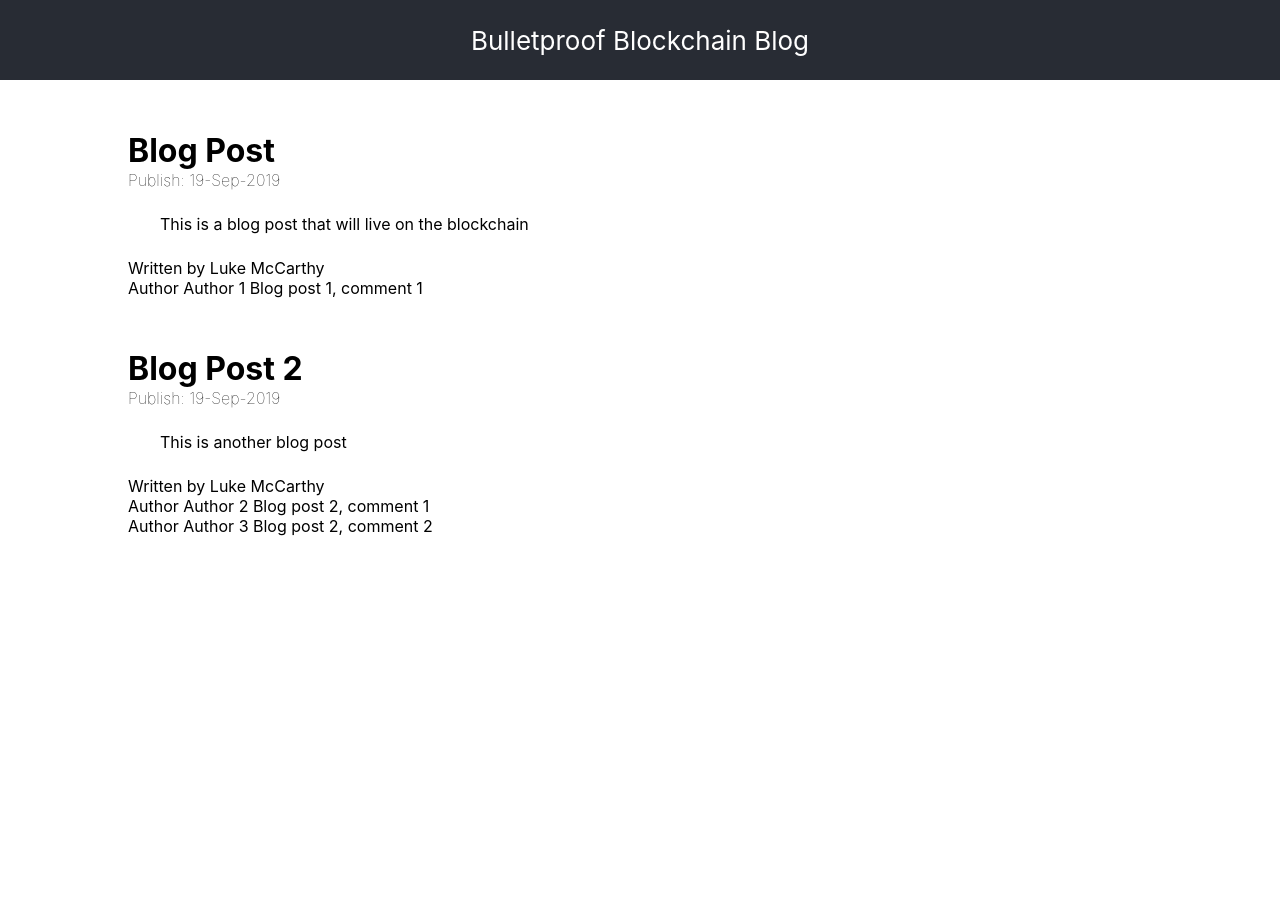
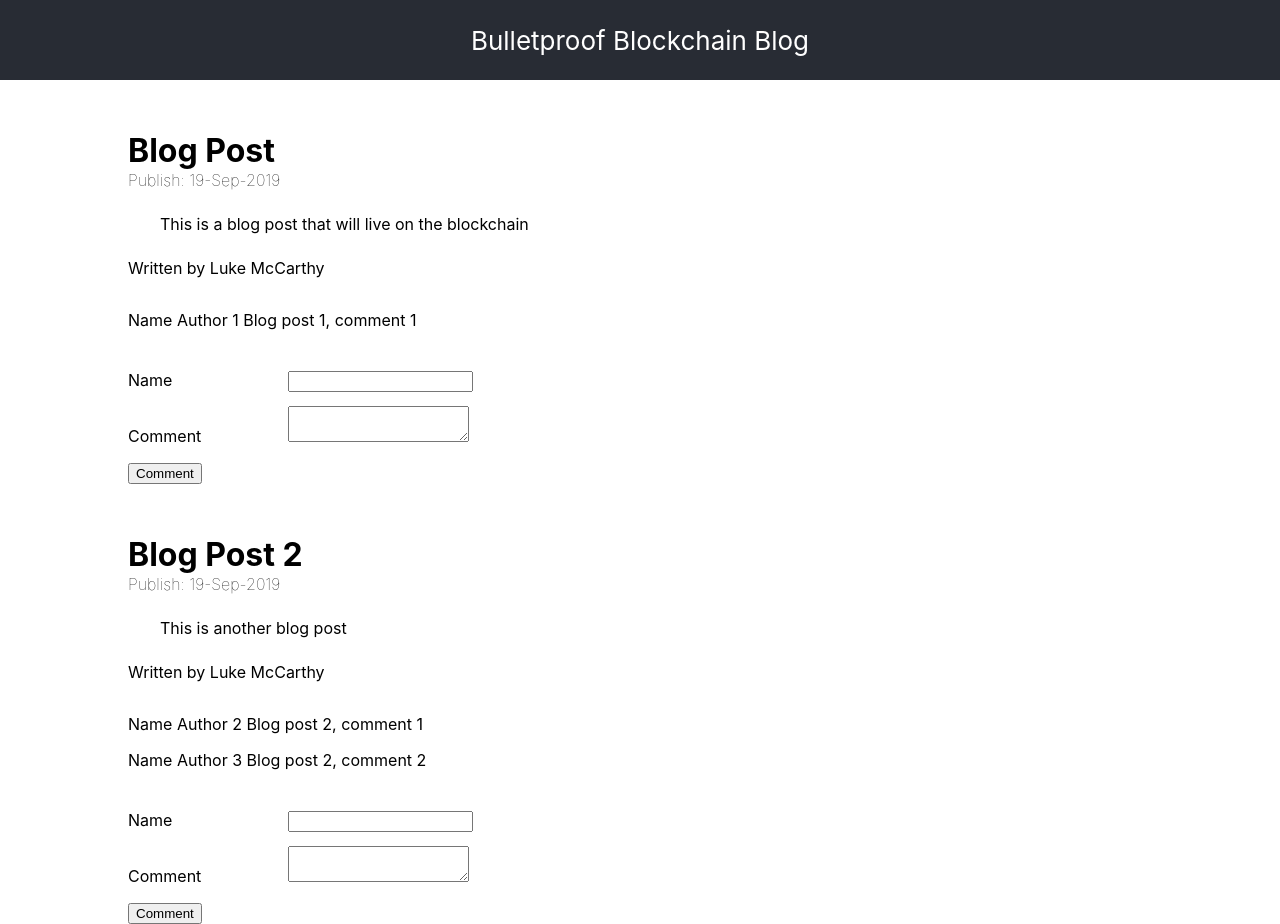
Before and after one commit to thelukemccarthy/talks-and-workshops, a React (Create React App) app in the folder blockchain-devloper-into/bombproof-blockchain-blog/website/: page / in a window 1280 px wide. Before the commit the page ends 800 px from the top, so only its background shows below. Built offline with nearby package versions, Linux system fonts and the light colour scheme.

Commit message:
[BBB] Add section for comments, still need to add functionality

```diff
--- a/blockchain-devloper-into/bombproof-blockchain-blog/website/src/App.css
+++ b/blockchain-devloper-into/bombproof-blockchain-blog/website/src/App.css
@@ -39,3 +39,24 @@
   text-indent: 2em;
   margin: 0;
 }
+
+.blog-post-author {
+  padding-bottom: 1.5em;
+}
+
+.blog-post-comment {
+  padding: 0.5em 0;
+}
+
+.blog-post-add-comment div label span {
+  display: inline-block;
+  min-width: 10em;
+  width: 10em;
+  max-width: 20em;
+  padding: 1em 0;
+}
+
+
+.blog-post-add-comment {
+  padding-top: 1em;
+}
--- a/blockchain-devloper-into/bombproof-blockchain-blog/website/src/App.js
+++ b/blockchain-devloper-into/bombproof-blockchain-blog/website/src/App.js
@@ -11,18 +11,39 @@ const getBlogPosts = () => (
       <div className="blog-post-content"><p>{item.content}</p></div>
       <div className="blog-post-author">Written by {item.author}</div>
       { getComments(item.id) }
+      { addComment(item.id) }
     </div>
   ))
 );
 
 const getComments = (blogPostId) => {
   let relevant = comments.filter(comment => comment.blogPostId === blogPostId);
-  return relevant.map((item, index) => {
-    return (<div key={`${blogPostId}-${index}`}>
-      <span>Author {item.author} </span>
-      <span> {item.comment} </span>
+  return relevant.map((comment, index) => {
+    return (<div key={`${blogPostId}-${index}`} className="blog-post-comment">
+      <span>Name {comment.author} </span>
+      <span> {comment.text} </span>
     </div>)
   });
+};
+
+const addComment = (blogPostId) => {
+  return <div key={`add-comment-${blogPostId}`} className="blog-post-add-comment">
+    <div>
+      <label>
+        <span>Name</span>
+        <input type="text" name="comment-name" />
+      </label>
+      <div>
+        <label>
+          <span>Comment</span>
+          <textarea name="comment-text"></textarea>
+        </label>
+      </div>
+      <div>
+        <input type="submit" value="Comment"/>
+      </div>
+    </div>
+  </div>
 };
 
 function App() {
--- a/blockchain-devloper-into/bombproof-blockchain-blog/website/src/data/comments.js
+++ b/blockchain-devloper-into/bombproof-blockchain-blog/website/src/data/comments.js
@@ -2,16 +2,16 @@ export default [
   {
     blogPostId: "0b66024713c44d84989699e3f6b60fb0cc69c8451f2f19732aa67b8fbe961d19",
     author: "Author 1",
-    comment: "Blog post 1, comment 1",
+    text: "Blog post 1, comment 1",
   },
   {
     blogPostId: "cf8227da12707f6efa8d1dc6f4d0e942389c6b068d7bcb27af11b536f231daf5",
     author: "Author 2",
-    comment: "Blog post 2, comment 1",
+    text: "Blog post 2, comment 1",
   },
   {
     blogPostId: "cf8227da12707f6efa8d1dc6f4d0e942389c6b068d7bcb27af11b536f231daf5",
     author: "Author 3",
-    comment: "Blog post 2, comment 2",
+    text: "Blog post 2, comment 2",
   },
 ];
```
